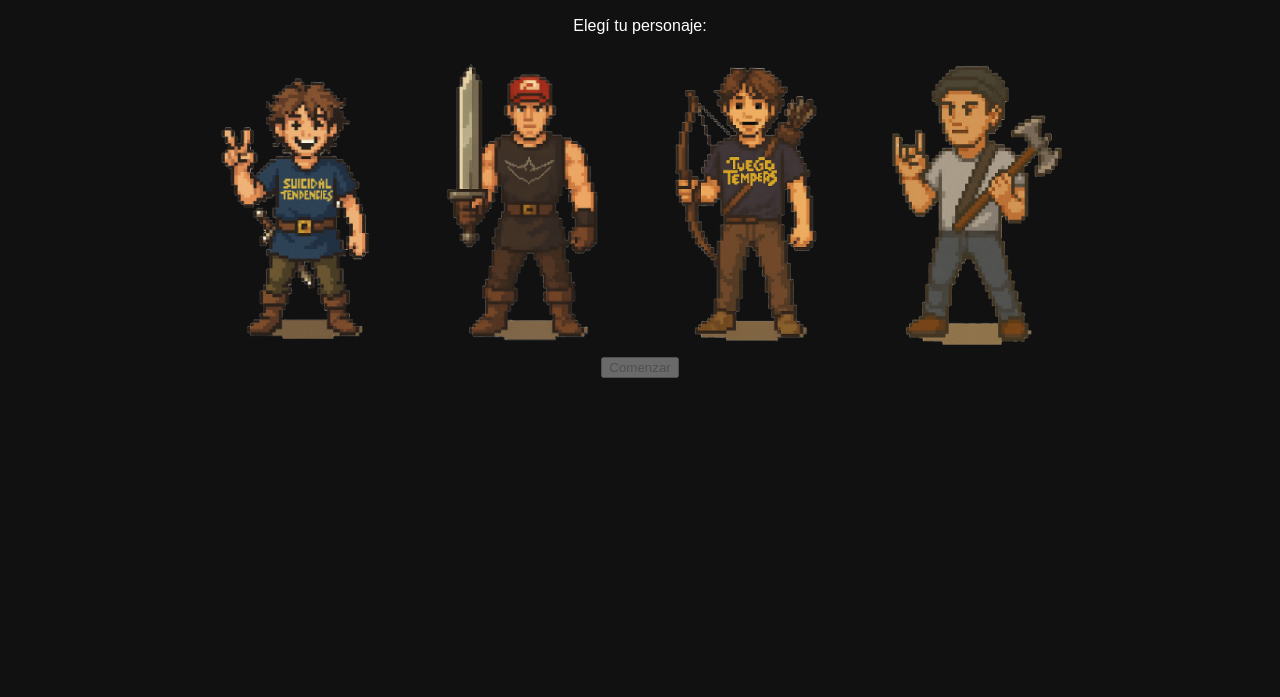
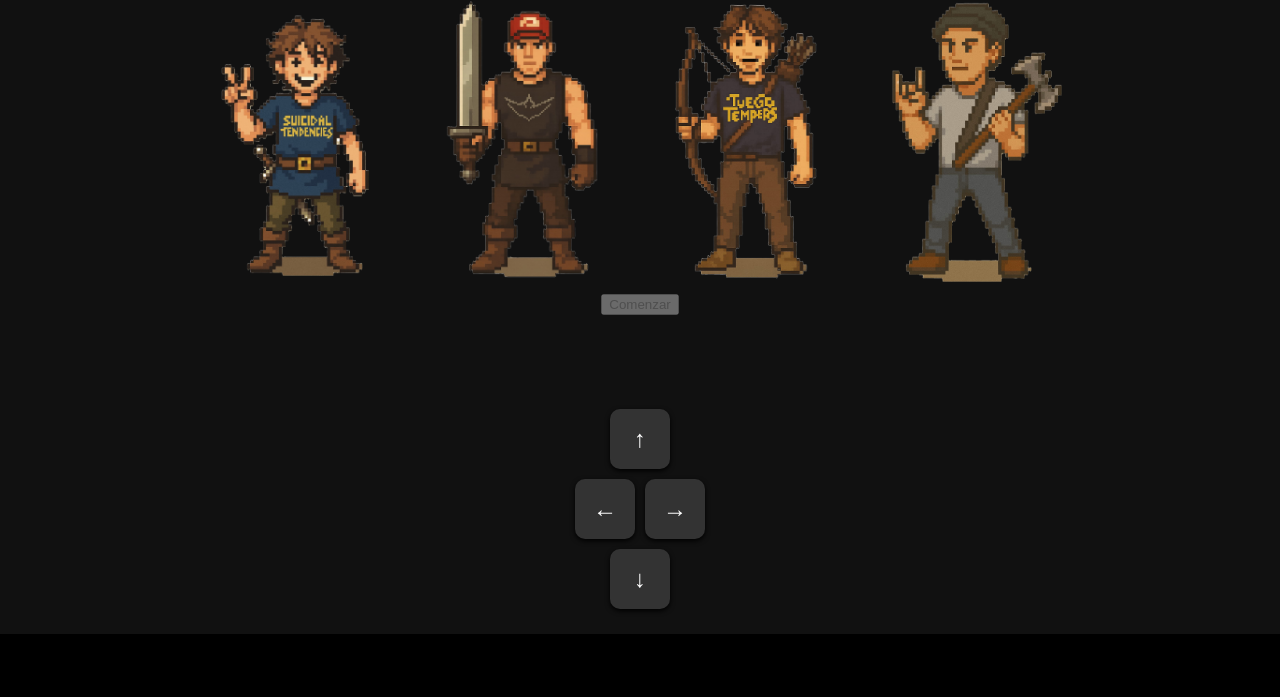
Before and after one commit to juanmanueldenis/BAUMGAERTNER, a plain HTML site: page index.html in a window 1280 px wide. Shown: the part 166-863 px from the top of the page. After the commit the page ends 800 px from the top, so only its background shows below. Drawn offline with Linux system fonts and the light colour scheme.

Commit message:
Actualizar style.css

```diff
--- a/style.css
+++ b/style.css
@@ -92,3 +92,45 @@ body {
 #game-container {
   display: none;
 }
+html, body {
+  height: 100%;
+  width: 100%;
+  overflow: hidden;
+}
+
+#game-container {
+  width: 100vw;
+  height: 100vh;
+  position: relative;
+  background-color: black;
+  display: none;
+}
+
+/* Botones de control para móvil */
+#controles {
+  position: absolute;
+  bottom: 20px;
+  left: 50%;
+  transform: translateX(-50%);
+  display: flex;
+  flex-direction: column;
+  align-items: center;
+  z-index: 10;
+}
+
+.fila {
+  display: flex;
+  gap: 10px;
+  margin: 5px 0;
+}
+
+.control-btn {
+  width: 60px;
+  height: 60px;
+  font-size: 24px;
+  background: #333;
+  color: #fff;
+  border: none;
+  border-radius: 10px;
+  box-shadow: 0 2px 5px #000;
+}
```
